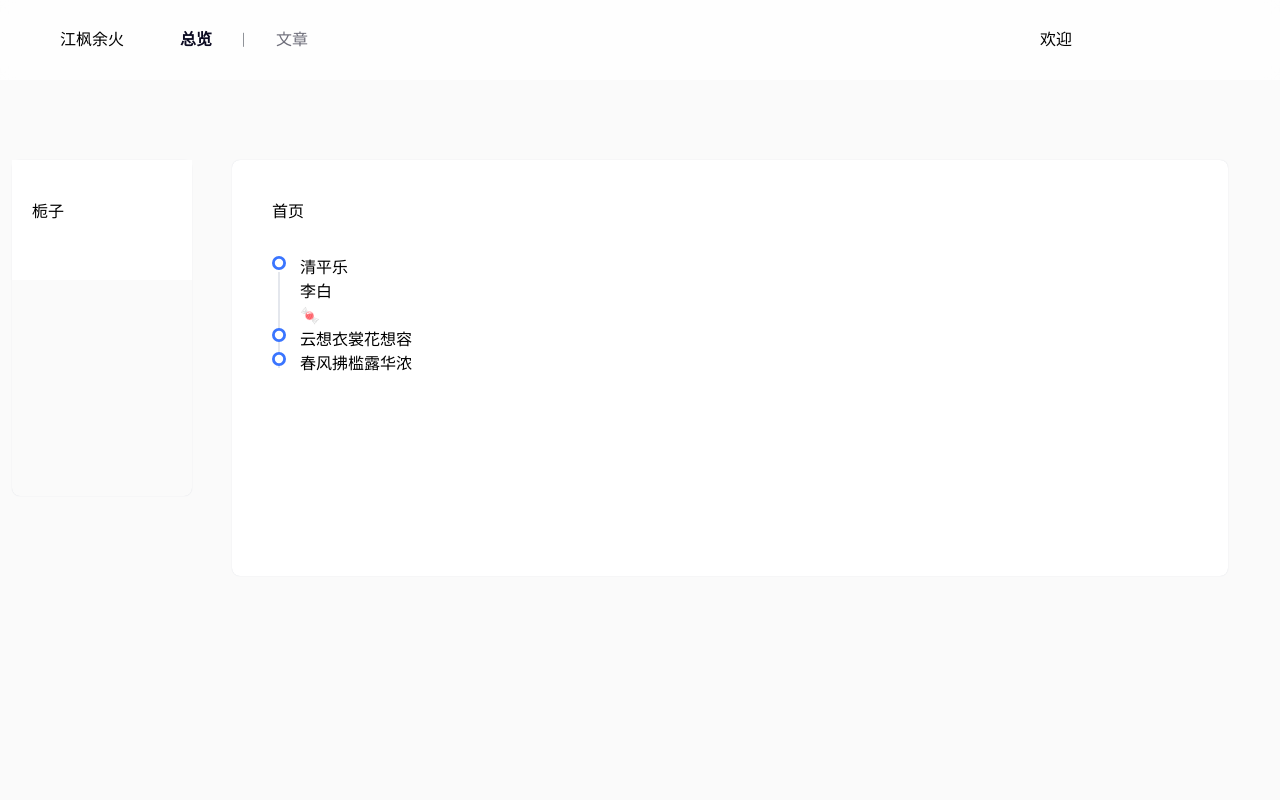
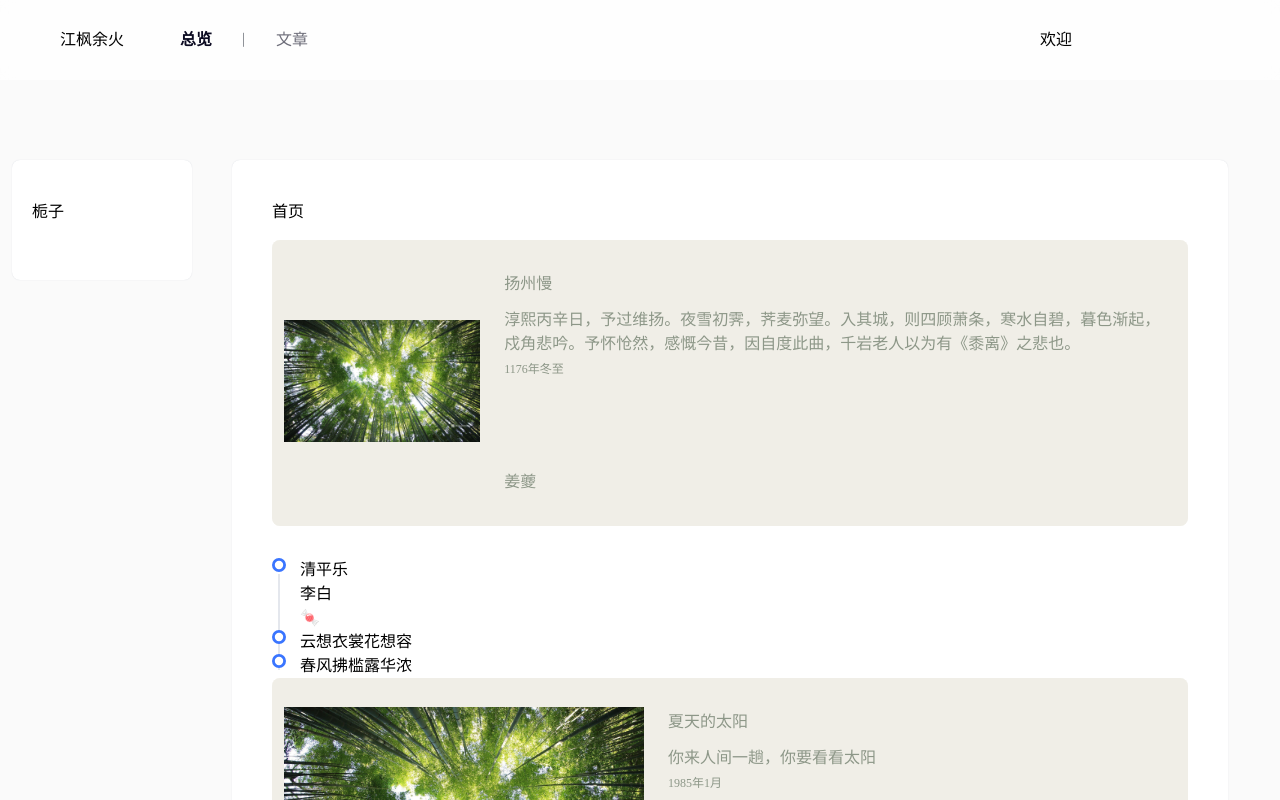
Before and after one commit to welkinzhou/welkin-ui, a Vue app in the folder example/: page /#/home in a window 1280 px wide. Built offline with nearby package versions, Linux system fonts and the light colour scheme.

Commit message:
feat: 首页静态页面添加

```diff
--- a/example/src/layout/catalogue.vue
+++ b/example/src/layout/catalogue.vue
@@ -1,7 +1,7 @@
 <template>
   <div class="catalogue">
-    <div class="catalogue-options primary-shadow">
-      <div class="options">栀子</div>
+    <div class="catalogue-options">
+      <div class="options primary-shadow">栀子</div>
     </div>
     <div class="catalogue-wrapper">
       <RouterView />
@@ -20,6 +20,7 @@
   height: 100%;
   display: flex;
   padding: 0 12px;
+  box-sizing: border-box;
   .catalogue-options {
     flex: 0 0 180px;
     margin-top: 80px;
--- a/example/src/layout/header.vue
+++ b/example/src/layout/header.vue
@@ -17,6 +17,9 @@
 <script lang="ts" setup></script>
 <style lang="scss" scoped>
 .header-wrapper {
+  position: sticky;
+  top: 0;
+  z-index: 1000;
   min-height: 80px;
   box-sizing: border-box;
   padding: 10px 60px;
--- a/example/src/views/articles/components/article.vue
+++ b/example/src/views/articles/components/article.vue
@@ -1,13 +1,14 @@
 <template>
   <div>
-    <div class="artTitle">如何提升设计价值-方法篇</div>
+    <div class="artTitle">SICP笔记</div>
     <div class="artSubTitle">
       <div class="artSubTitle_date">
-        上传日期：<span class="artSubTitle_date_num">2022.10.27</span>
+        上传日期：
+        <span class="artSubTitle_date_num">2022.12.07</span>
       </div>
-      <div class="artSubTitle_focus">
+      <!-- <div class="artSubTitle_focus">
         <i class="artSubTitle_focus_icon"></i>1072
-      </div>
+      </div> -->
     </div>
 
     <div><Article /></div>
@@ -15,7 +16,7 @@
 </template>
 
 <script lang="ts" setup>
-import Article from "@/markdown/SICP/SICP笔记.md";
+import Article from '@/markdown/SICP/SICP笔记.md'
 </script>
 <style lang="scss" scoped>
 .artTitle {
--- /dev/null
+++ b/example/src/views/home/components/brief-card.vue
@@ -0,0 +1,66 @@
+<template>
+  <div class="brief">
+    <div class="card-img">
+      <img class="cover-img" :src="props.picture" alt="cover" />
+    </div>
+    <div class="card-content">
+      <div class="title">{{ props.title }}</div>
+      <div class="main">
+        <div class="summary">{{ props.summary }}</div>
+        <div class="date">{{ props.date }}</div>
+      </div>
+      <div class="author">{{ props.author }}</div>
+    </div>
+  </div>
+</template>
+
+<script lang="ts" setup>
+import defaultImgSrc from '@/assets/image/bamboo.jpg'
+interface Props {
+  title?: string
+  summary?: string
+  date?: string
+  author?: string
+  picture?: string
+}
+const props = withDefaults(defineProps<Props>(), {
+  title: '夏天的太阳',
+  summary: '你来人间一趟，你要看看太阳',
+  date: '1985年1月',
+  author: '查海生',
+  picture: defaultImgSrc
+})
+</script>
+<style lang="scss" scoped>
+.brief {
+  box-shadow: 0 0 1px var(--primary-background) inset;
+  background-color: var(--primary-background);
+  border-radius: 8px;
+  padding: 6px 12px;
+  min-width: 800px;
+  display: flex;
+  .card-content {
+    margin-left: 24px;
+    padding: 26px 0;
+    color: #8d9788;
+    flex-grow: 1;
+    flex-shrink: unset;
+    .title {
+      font-weight: var(--title-font-weight);
+    }
+    .main {
+      margin: 12px 0;
+      height: 150px;
+    }
+    .date {
+      margin-top: 4px;
+      font-size: 12px;
+    }
+  }
+}
+.cover-img {
+  height: 270px;
+  width: 360px;
+  object-fit: contain;
+}
+</style>
--- a/example/src/views/home/index.vue
+++ b/example/src/views/home/index.vue
@@ -2,7 +2,11 @@
   <div class="home primary-shadow">
     <div>首页</div>
     <div class="list-wrapper">
-      <WelList v-model:loading="isLoading" @change="loadChange" />
+      <WelList v-model:loading="isLoading" :data="data">
+        <template #default="{ data }">
+          <brief-card v-bind="data" />
+        </template>
+      </WelList>
     </div>
 
     <WelSteps>
@@ -14,28 +18,125 @@
       <WelStep>云想衣裳花想容</WelStep>
       <WelStep>春风拂槛露华浓</WelStep>
     </WelSteps>
+
+    <brief-card />
+    <div style="margin-top: 8px">
+      <WelSelect v-model="selectValue">
+        <WelOption :value="1" label="测试" />
+      </WelSelect>
+    </div>
+
+    <div class="row">
+      <div class="col-3">
+        <h3>Draggable 1</h3>
+        <draggable class="list-group" :list="list1" group="people" @change="log" itemKey="id">
+          <template #item="{ element, index }">
+            <div class="list-group-item">{{ element.name }} {{ index }}</div>
+          </template>
+        </draggable>
+      </div>
+
+      <div class="col-3">
+        <h3>Draggable 2</h3>
+        <draggable class="list-group" :list="list2" group="people" @change="log" itemKey="id">
+          <template #item="{ element, index }">
+            <div class="list-group-item">{{ element.name }} {{ index }}</div>
+          </template>
+        </draggable>
+      </div>
+    </div>
   </div>
 </template>
 
 <script lang="ts" setup>
-import { ref } from "vue";
-import { WelList, WelSteps, WelStep } from "@welkin-ui/components";
+import draggable from 'vuedraggable'
 
-const isLoading = ref(false);
+import { ref } from 'vue'
+import { WelList, WelSteps, WelStep, WelSelect, WelOption } from '@welkin-ui/components'
+import briefCard from './components/brief-card.vue'
 
-const loadChange = (val: boolean) => {
-  console.log("change", val);
-};
+const isLoading = ref(false)
+const data = [
+  {
+    title: '扬州慢',
+    summary:
+      '淳熙丙辛日，予过维扬。夜雪初霁，荠麦弥望。入其城，则四顾萧条，寒水自碧，暮色渐起，戍角悲吟。予怀怆然，感慨今昔，因自度此曲，千岩老人以为有《黍离》之悲也。',
+    date: '1176年冬至',
+    author: '姜夔'
+  }
+]
+
+const selectValue = ref('')
+
+const drag = ref(false)
+
+const list1 = ref([
+  { name: 'John', id: 1 },
+  { name: 'Joao', id: 2 },
+  { name: 'Jean', id: 3 },
+  { name: 'Gerard', id: 4 }
+])
+const list2 = ref([
+  { name: 'Juan', id: 5 },
+  { name: 'Edgard', id: 6 },
+  { name: 'Johnson', id: 7 }
+])
+
+const log = (evt: any) => {
+  console.log(evt)
+}
 </script>
 <style lang="scss" scoped>
 .home {
   margin: 80px 0;
   background-color: #fff;
-  height: 100%;
   padding: 40px;
   .list-wrapper {
     margin-top: 16px;
     margin-bottom: 32px;
   }
+  .list-group {
+    display: flex;
+    flex-direction: column;
+    padding-left: 0;
+    margin-bottom: 0;
+    border-radius: 0.25rem;
+    min-height: 20px;
+  }
+
+  .list-group-item {
+    position: relative;
+    display: block;
+    padding: 0.75rem 1.25rem;
+    background-color: #fff;
+    border: 1px solid rgba(0, 0, 0, 0.125);
+    cursor: move;
+  }
+
+  .list-group-item + .list-group-item {
+    border-top-width: 0;
+  }
+
+  .list-group-item:first-child {
+    border-top-left-radius: inherit;
+    border-top-right-radius: inherit;
+  }
+
+  .list-group-item:last-child {
+    border-bottom-right-radius: inherit;
+    border-bottom-left-radius: inherit;
+  }
 }
 </style>
+<style>
+.flip-list-move {
+  transition: transform 0.5s;
+}
+.no-move {
+  transition: transform 0s;
+}
+.ghost {
+  opacity: 0.5;
+  background: #c8ebfb;
+}
+</style>
```
Also changed, not shown: example/src/assets/image/bamboo.jpg (added).
